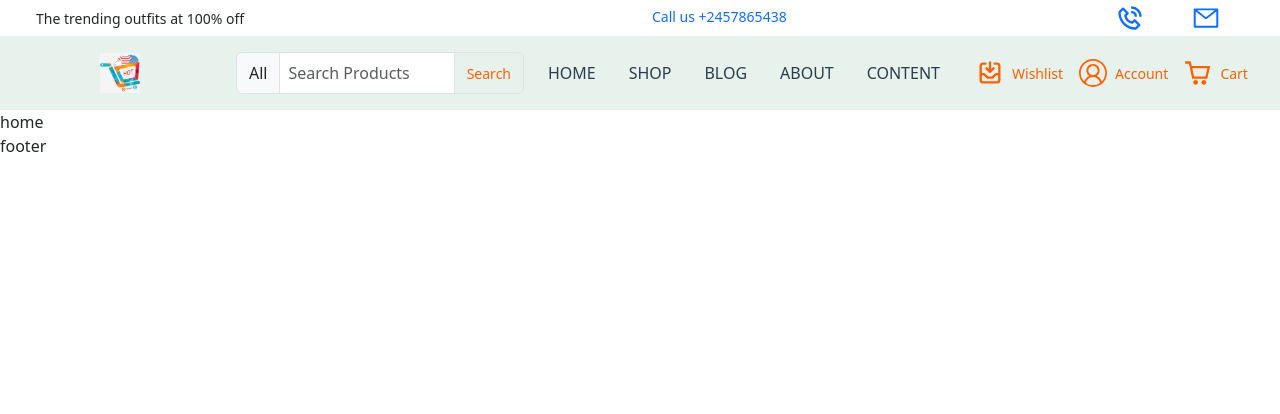
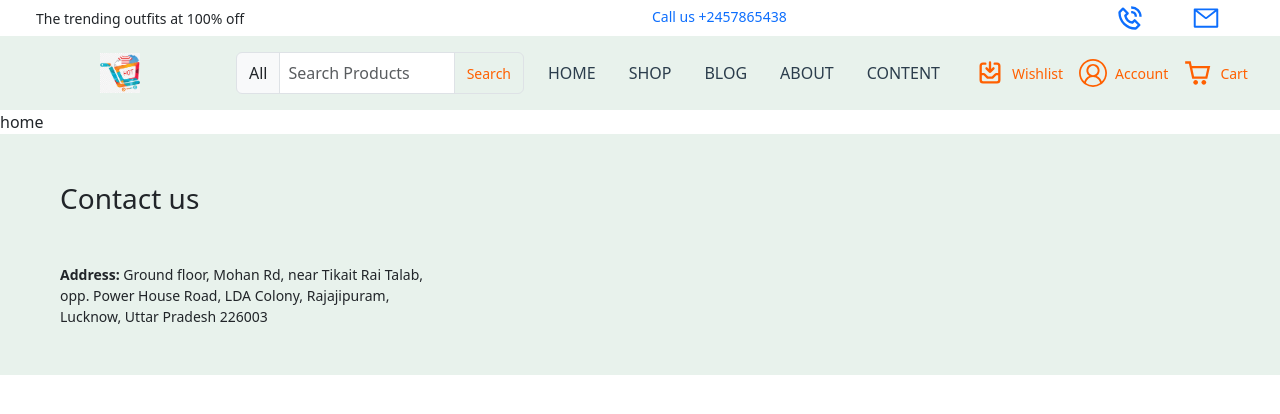
Before and after one commit to ujjwal7007/E-comerce-app, a React (Vite) app: page / in a window 1280 px wide. Shown: the top 414 px of the page. Built offline with nearby package versions, Linux system fonts and the light colour scheme.

Commit message:
footer start

```diff
--- a/src/App.css
+++ b/src/App.css
@@ -60,3 +60,9 @@ button{
 }
 
 /* Header end */
+
+/* footer start */
+footer {
+  background-color: var(--lighter2);
+}
+/* footer end */
--- a/src/components/footer.jsx
+++ b/src/components/footer.jsx
@@ -2,7 +2,20 @@ import React from 'react'
 
 const footer = () => {
   return (
-    <div>footer</div>
+    <>
+    <footer className='footer p-5'>
+      <div className="container-xxl">
+        <div className="orw">
+          <div className='col-4 d-flex flex-column'>
+            <h3 className='mb-5'>Contact us</h3>
+            <div className="footer-details">
+              <p><b>Address:</b> Ground floor, Mohan Rd, near Tikait Rai Talab, opp. Power House Road, LDA Colony, Rajajipuram, Lucknow, Uttar Pradesh 226003</p>
+            </div>
+          </div>
+        </div>
+      </div>
+    </footer>
+    </>
   )
 }
 
```
